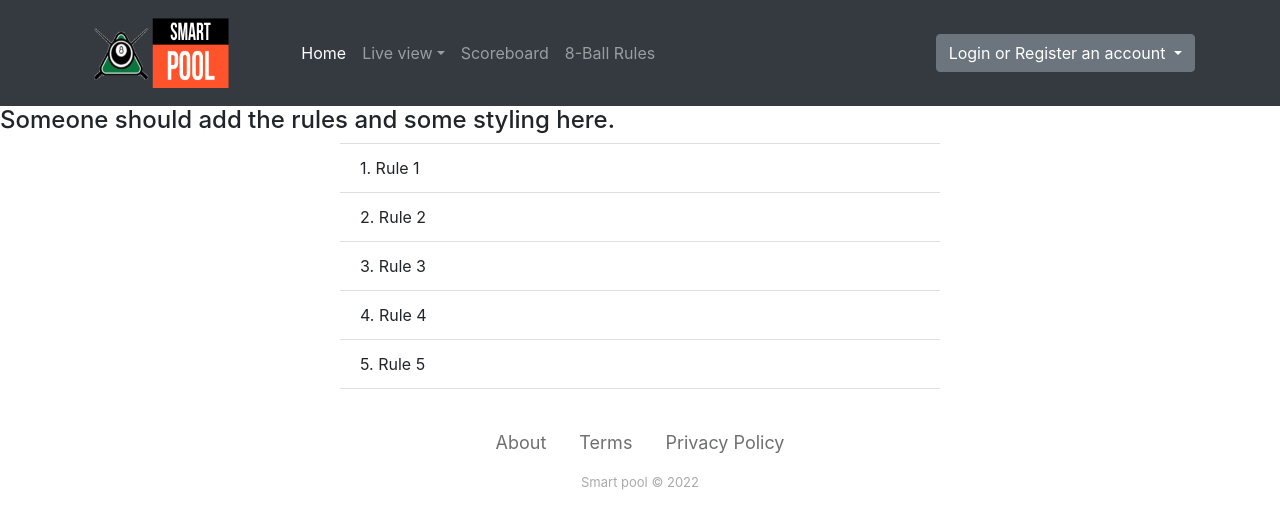
After one commit to SanderBlom/PoolFrontend, a Node server app: page /rules in a window 1280 px wide. The commit adds this page. Shown: the top 531 px of the page. Run offline with Node 20, Linux system fonts and the light colour scheme; some libraries are stand-ins or nearby versions.

Commit message:
Added rule page without rules

```diff
--- a/server.js
+++ b/server.js
@@ -226,20 +226,20 @@ app.post("/user/dashboard", checkAuth, async (req, res) => {
     req.flash('message', `Data updated!`)
     res.redirect("/user/dashboard", )
 })
-
-app.get("/statistics", (req, res) => {
+//Fetches the scoreboard
+app.get("/scoreboard", (req, res) => {
     try {
         if (req.user) {
             var userid = req.user.id
             var username = req.user.username
             var firstname = req.user.firstname
             var lastname = req.user.lastname
-            res.render('statistics', { message: req.flash('message'), username, user: userid, title: 'index' }) //Renderes the statistic websites and passes title for the navbar
+            res.render('statistics', { message: req.flash('message'), username, user: userid, title: 'scoreboard' }) //Renderes the statistic websites and passes title for the navbar
         }
         else {
             var userid = null
             var username = null
-            res.render('statistics', { message: req.flash('message'), username: username, user: userid, title: 'index' }) //Renderes the statistic websites and passes title for the navbar
+            res.render('statistics', { message: req.flash('message'), username: username, user: userid, title: 'scoreboard' }) //Renderes the statistic websites and passes title for the navbar
         }
 
     } catch (error) {
@@ -248,6 +248,26 @@ app.get("/statistics", (req, res) => {
 
     }
 })
+
+app.get("/rules", (req, res) => {
+
+    try {
+        if (req.user) {
+            var userid = req.user.id
+            var username = req.user.username
+            res.render('rules', { message: req.flash('message'), username, user: userid, title: 'rules' }) //Renderes the index websites and passes title for the navbar
+        }
+        else {
+            var userid = null
+            var username = null
+            res.render('rules', { message: req.flash('message'), username: username, user: userid, title: 'rules' }) //Renderes the index websites and passes title for the navbar
+        }
+
+    } catch (error) {
+        console.log('User is not probably not logged in' + error)
+    }
+
+})
 //-------------------------------------Start server-------------------------------------//
 //starts server on port 3000
 app.listen(PORT, () => {
--- a/views/partials/navbar.ejs
+++ b/views/partials/navbar.ejs
@@ -31,18 +31,13 @@
             </div>
           </li>
           <li class="nav-item">
-            <a class="nav-link" href="/statistics">Scoreboard</a>
+            <a class="nav-link" href="/scoreboard">Scoreboard</a>
           </li>
           <li class="nav-item">
-            <a class="nav-link" href="#">8-Ball Rules</a>
+            <a class="nav-link" href="/rules">8-Ball Rules</a>
           </li>
         </ul>
         <% if (locals.user) { %>
-<!--           <div>
-              <a class="nav-link"><form action="/logout?_method=DELETE" method="POST">
-                <button class="btn btn-secondary" type="submit" >Log out: <%=username%> </button>
-              </form></a>
-          </div> -->
           <div class="dropdown">
             <button class="btn btn-secondary dropdown-toggle" type="button" id="dropdownMenuButton"
               data-toggle="dropdown" aria-haspopup="true" aria-expanded="false">
--- /dev/null
+++ b/views/rules.ejs
@@ -0,0 +1,35 @@
+<!DOCTYPE html>
+<html lang="en">
+
+<head>
+	<title>Dashboard</title>
+	<link href="/css/main.css" rel="stylesheet">
+	<meta charset="UTF-8">
+	<meta name="viewport" content="width=device-width, initial-scale=1.0">
+</head>
+
+<body>
+	<div>
+		<!-- Henter fram navbaren fra partials mappen -->
+		<%- include('partials/navbar') %>
+	</div>
+	<h4 class="fa fa-align-center" aria-hidden="true">Someone should add the rules and some styling here. </h4>
+
+	<ul class="list-group list-group-flush">
+		<li class="list-group-item">1. Rule 1 </li>
+		<li class="list-group-item">2. Rule 2</li>
+		<li class="list-group-item">3. Rule 3</li>
+		<li class="list-group-item">4. Rule 4</li>
+		<li class="list-group-item">5. Rule 5</li>
+	</ul>
+
+
+	<div>
+		<!-- Henter fram footer fra partials mappen -->
+		<%- include('partials/footer') %>
+	</div>
+	<script src="/js/jquery.min.js"></script>
+	<script src="/js/bootstrap.min.js"></script>
+</body>
+
+</html>
```
